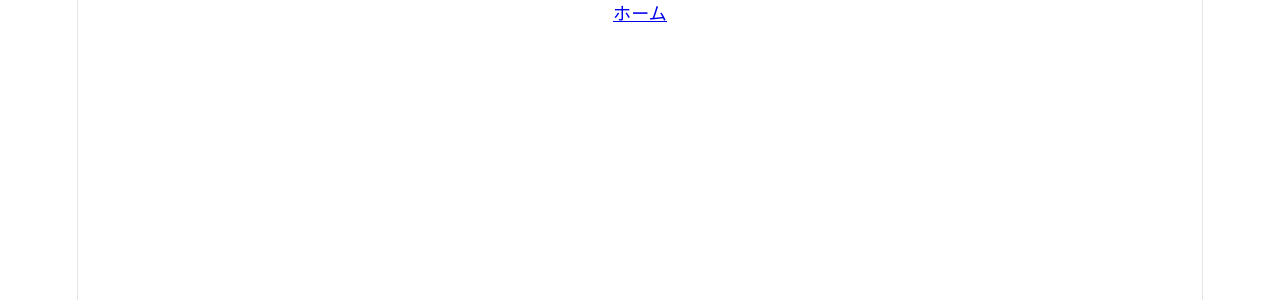
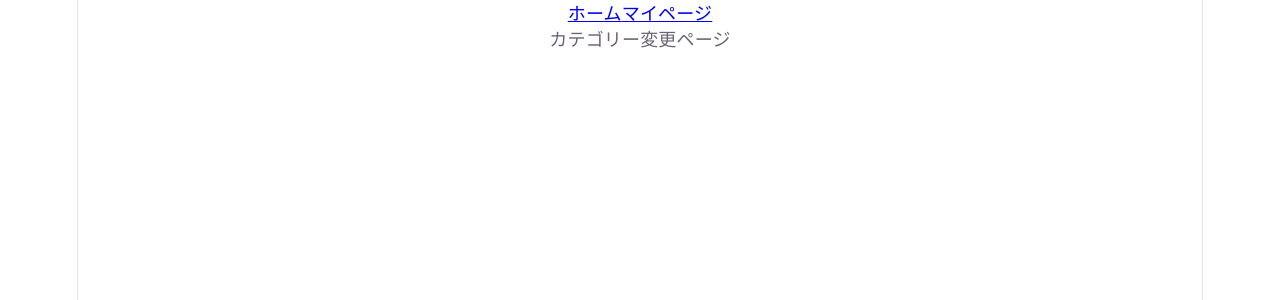
Before and after one commit to hayami-dev/omakakakeibo-front, a React (Vite) app: page /user/categories in a window 1280 px wide. Before the commit this address had no page. Shown: the top 300 px of the page. Built offline with nearby package versions, Linux system fonts and the light colour scheme.

Commit message:
user/Categories..jsx関連の画面作成

```diff
--- a/src/App.jsx
+++ b/src/App.jsx
@@ -2,8 +2,8 @@ import "./App.css";
 import { Route, Routes } from "react-router";
 import Home from "./pages/Home";
 import InputForm from "./pages/InputForm";
-// import User from "./pages/User";
-// import Categories from "./pages/user/Categories";
+import User from "./pages/User";
+import Categories from "./pages/user/Categories";
 import Header from "./components/Header";
 
 function App() {
@@ -17,8 +17,8 @@ function App() {
           <Route path="input" element={<InputForm />} />
         </Route>
         {/* ユーザーページ */}
-        {/* <Route path="user" element={<User />} />
-        <Route path="user/categories" element={<Categories />} /> */}
+        <Route path="user" element={<User />} />
+        <Route path="user/categories" element={<Categories />} />
       </Routes>
     </>
   );
--- a/src/components/Header.jsx
+++ b/src/components/Header.jsx
@@ -6,7 +6,7 @@ export default function Header() {
   return (
     <header>
       <NavLink to="/">ホーム</NavLink>
-      {/* <NavLink to="/user">マイページ</NavLink> */}
+      <NavLink to="/user">マイページ</NavLink>
     </header>
   );
 }
--- /dev/null
+++ b/src/pages/User.jsx
@@ -0,0 +1,11 @@
+import { NavLink } from "react-router";
+
+// ユーザー個別の情報の表示画面
+export default function User() {
+  // 処理
+  return (
+    <>
+      <NavLink to="/user/categories">📝 カテゴリー</NavLink>
+    </>
+  );
+}
--- /dev/null
+++ b/src/pages/user/Categories.jsx
@@ -0,0 +1,7 @@
+export default function Categories() {
+  return (
+    <>
+      <p>カテゴリー変更ページ</p>
+    </>
+  );
+}
```
